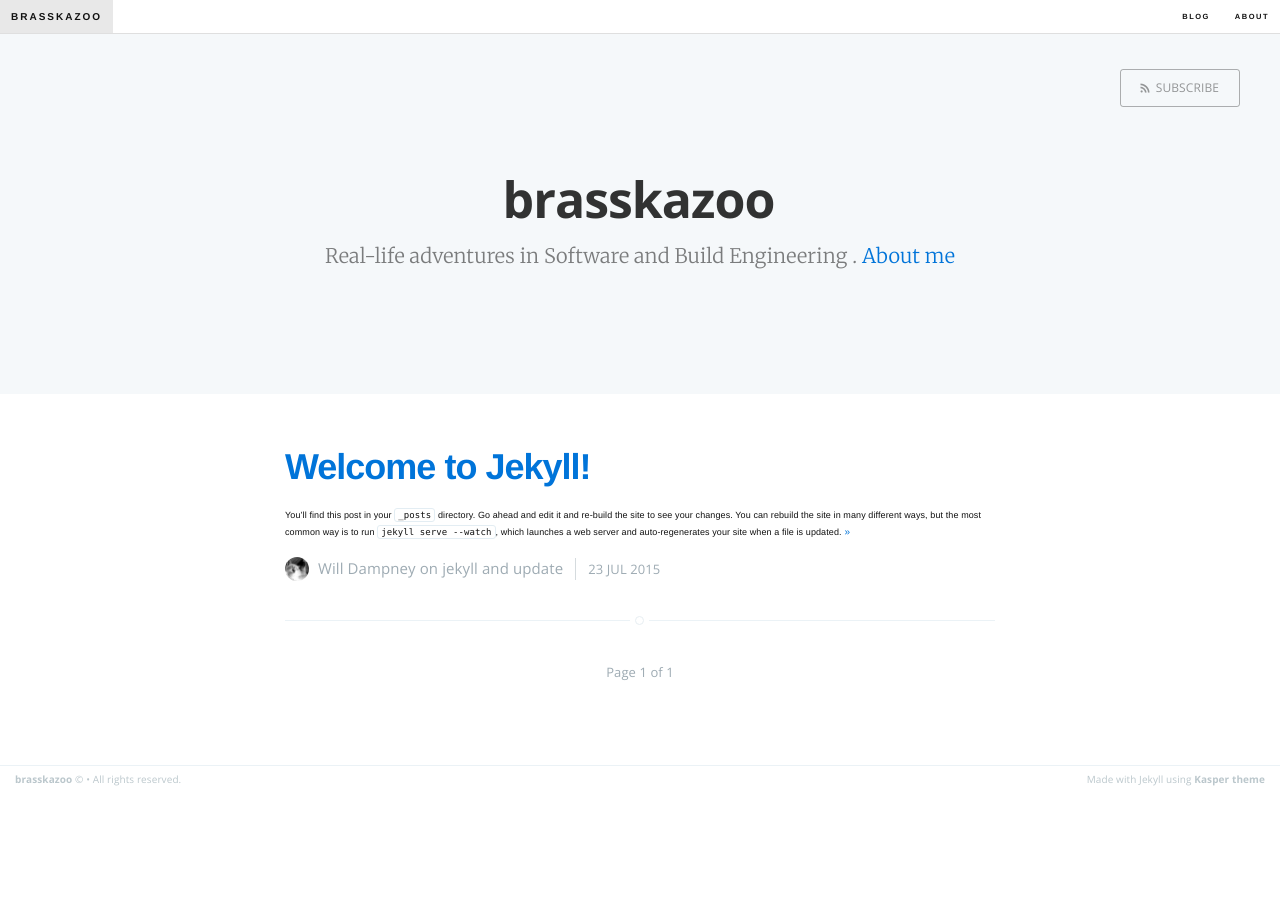
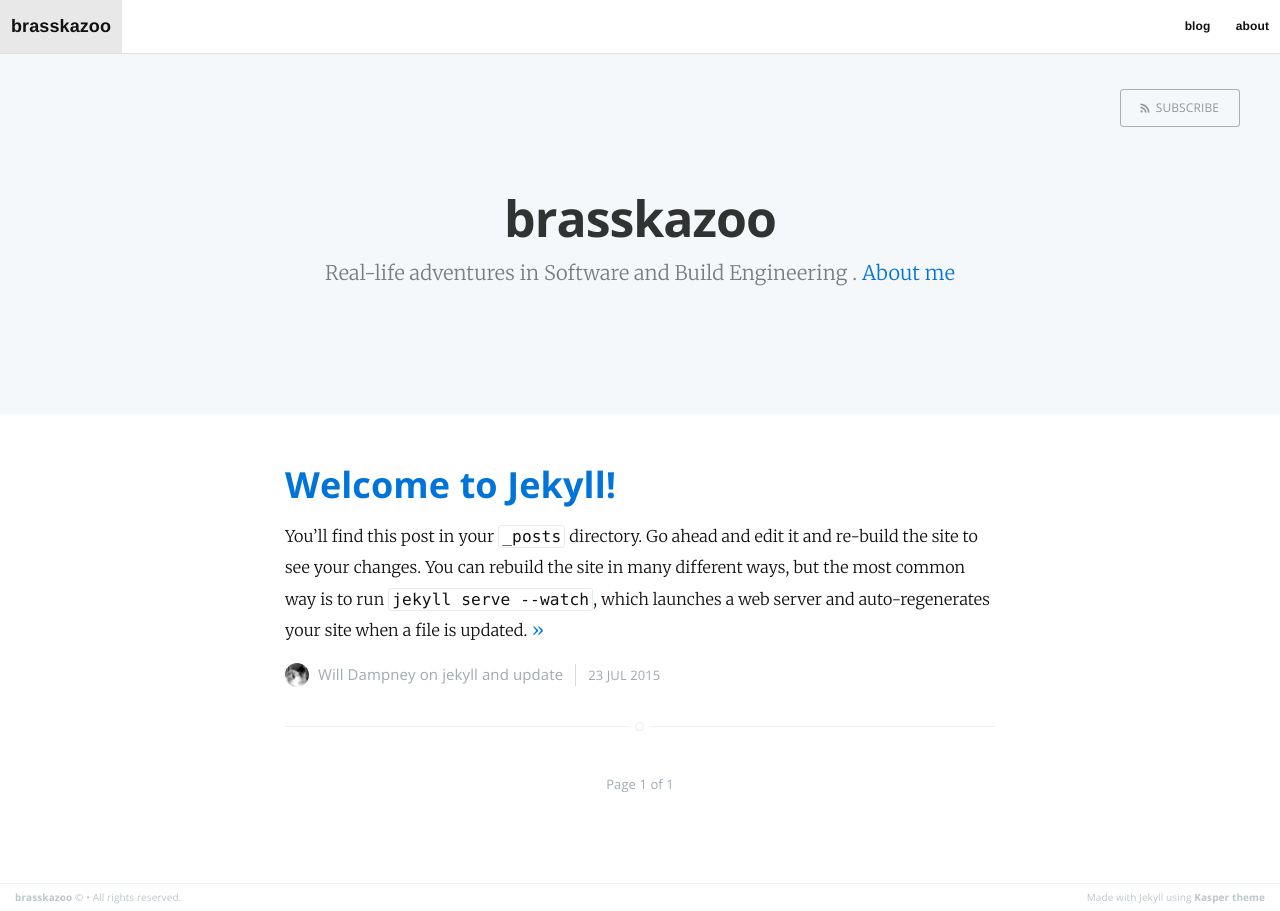
Before and after one commit to brasskazoo/brasskazoo.github.io, a Jekyll site: the page built from index.html, in a window 1280 px wide. Built offline with Jekyll 4.4.1, drawn with Linux system fonts in a browser that asks for light colours; Markdown is read by kramdown in place of the engine named in the settings; the list of posts is cut into pages by our own code.

Commit message:
Navbar header styling improvements - move high-level styles to basscss over screen.css

```diff
--- a/_includes/nav.html
+++ b/_includes/nav.html
@@ -1,11 +1,11 @@
 <nav class="clearfix border-bottom border-light-gray">
     <div class="left">
-        <a href="{{ site.baseurl }}" class="button py2 button-transparent nav-button caps">{{ site.name }}</a>
+        <a href="{{ site.baseurl }}" class="button py2 button-transparent nav-button ">{{ site.name }}</a>
     </div>
     <ul class="right list-reset m0 nav-collapse">
         {% for nav_item in site.nav.main %}
         <li class="inline-block m0">
-            <a href="{{ nav_item[1] }}" class="button button-transparent py2 h6 nav-button caps{% if page.nav_item == nav_item[0] %} link-color{% endif %}">{{ nav_item[0] }}</a>
+            <a href="{{ nav_item[1] }}" class="button button-transparent py2 nav-button {% if page.nav_item == nav_item[0] %} link-color{% endif %}">{{ nav_item[0] }}</a>
         </li>
         {% endfor %}
     </ul>
--- a/_sass/_basscss.scss
+++ b/_sass/_basscss.scss
@@ -81,7 +81,7 @@ button,
   cursor: pointer;
   display: inline-block;
   box-sizing: border-box;
-  line-height: 1.125rem;
+  line-height: 3.1rem;
   padding: .5rem 1rem;
   margin: 0;
   height: auto;
@@ -126,17 +126,26 @@ th { vertical-align: bottom }
 td { vertical-align: top }
 
 body {
-  font-family: 'Helvetica Neue', Helvetica, sans-serif;
-  line-height: 1.5;
-  font-size: 100%;
+  height: 100%;
+  max-height: 100%;
+  font-family: "Merriweather", serif;
+  letter-spacing: 0.01rem;
+  font-size: 1.8rem;
+  line-height: 1.75em;
+  color: #3A4145;
+  -webkit-font-feature-settings: 'kern' 1;
+  -moz-font-feature-settings: 'kern' 1;
+  -o-font-feature-settings: 'kern' 1;
 }
 
 h1, h2, h3, h4, h5, h6 {
-  font-family: 'Helvetica Neue', Helvetica, sans-serif;
-  font-weight: bold;
-  line-height: 1.25;
-  margin-top: 1em;
-  margin-bottom: .5em;
+  -webkit-font-feature-settings: 'dlig' 1, 'liga' 1, 'lnum' 1, 'kern' 1;
+  -moz-font-feature-settings: 'dlig' 1, 'liga' 1, 'lnum' 1, 'kern' 1;
+  -o-font-feature-settings: 'dlig' 1, 'liga' 1, 'lnum' 1, 'kern' 1;
+  color: #2E2E2E;
+  line-height: 1.15em;
+  margin: 0 0 0.4em 0;
+  font-family: "Open Sans", sans-serif;
 }
 
 p, dl, ol, ul {
--- /dev/null
+++ b/_sass/_responsive-nav.scss
@@ -0,0 +1,8 @@
+@import "settings";
+nav {
+  font-family: 'Helvetica Neue', Helvetica, sans-serif;
+}
+
+nav ul {
+  font-size: 1.2rem;
+}
--- /dev/null
+++ b/_sass/_settings.scss
@@ -0,0 +1,7 @@
+$header-color: #3A4145;
+$body-color: #2E2E2E;
+$link-color: #0096cc;
+$link-hover-color: #007199;
+$light-gray: #E7EEF2;
+$increment: .5rem;
+$normal-font-size: 1.0rem;
--- a/assets/css/main.scss
+++ b/assets/css/main.scss
@@ -11,3 +11,4 @@
 // Import partials from `sass_dir` (defaults to `_sass`)
 @import "basscss";
 @import "syntax";
+@import "responsive-nav";
--- a/assets/css/screen.css
+++ b/assets/css/screen.css
@@ -173,18 +173,7 @@ html {
     -webkit-tap-highlight-color: rgba(0, 0, 0, 0);
 }
 
-body {
-    height: 100%;
-    max-height: 100%;
-    font-family: "Merriweather", serif;
-    letter-spacing: 0.01rem;
-    font-size: 1.8rem;
-    line-height: 1.75em;
-    color: #3A4145;
-    -webkit-font-feature-settings: 'kern' 1;
-    -moz-font-feature-settings: 'kern' 1;
-    -o-font-feature-settings: 'kern' 1;
-}
+/* body Replaced by basscss */
 
 ::-moz-selection {
     background: #D6EDFF;
@@ -194,43 +183,7 @@ body {
     background: #D6EDFF;
 }
 
-h1, h2, h3,
-h4, h5, h6 {
-    -webkit-font-feature-settings: 'dlig' 1, 'liga' 1, 'lnum' 1, 'kern' 1;
-    -moz-font-feature-settings: 'dlig' 1, 'liga' 1, 'lnum' 1, 'kern' 1;
-    -o-font-feature-settings: 'dlig' 1, 'liga' 1, 'lnum' 1, 'kern' 1;
-    color: #2E2E2E;
-    line-height: 1.15em;
-    margin: 0 0 0.4em 0;
-    font-family: "Open Sans", sans-serif;
-}
-
-h1 {
-    font-size: 5rem;
-    letter-spacing: -2px;
-    text-indent: -3px;
-}
-
-h2 {
-    font-size: 3.6rem;
-    letter-spacing: -1px;
-}
-
-h3 {
-    font-size: 3rem;
-}
-
-h4 {
-    font-size: 2.5rem;
-}
-
-h5 {
-    font-size: 2rem;
-}
-
-h6 {
-    font-size: 2rem;
-}
+/* h1-6 Replaced by basscss */
 
 a {
     color: #4A4A4A;
```
